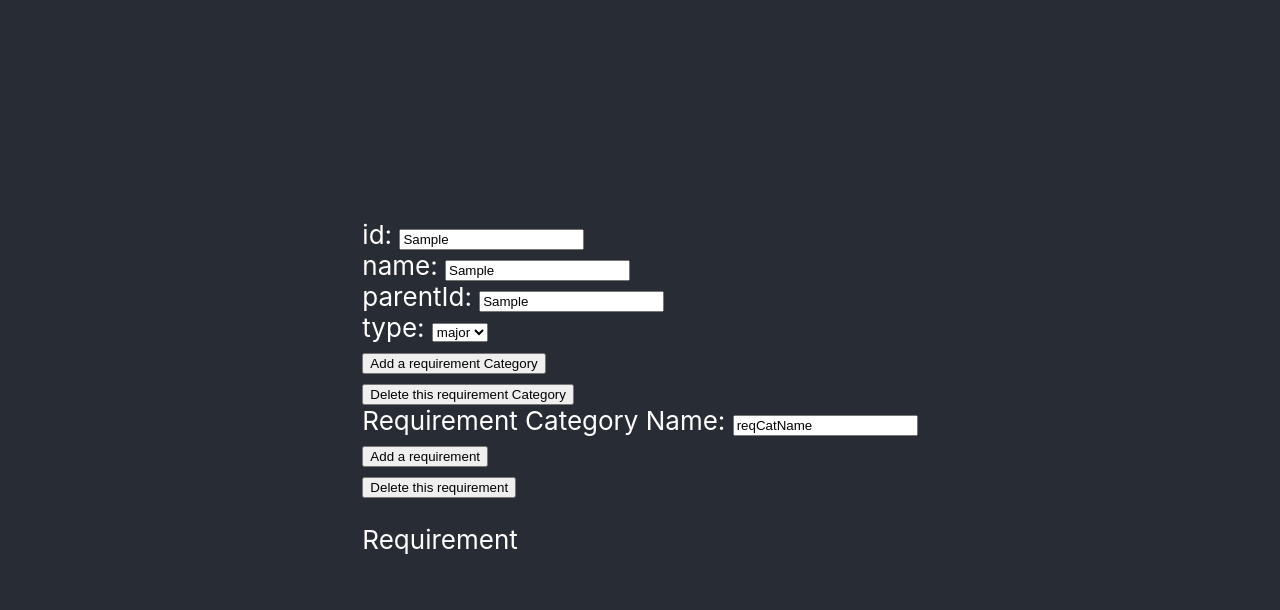
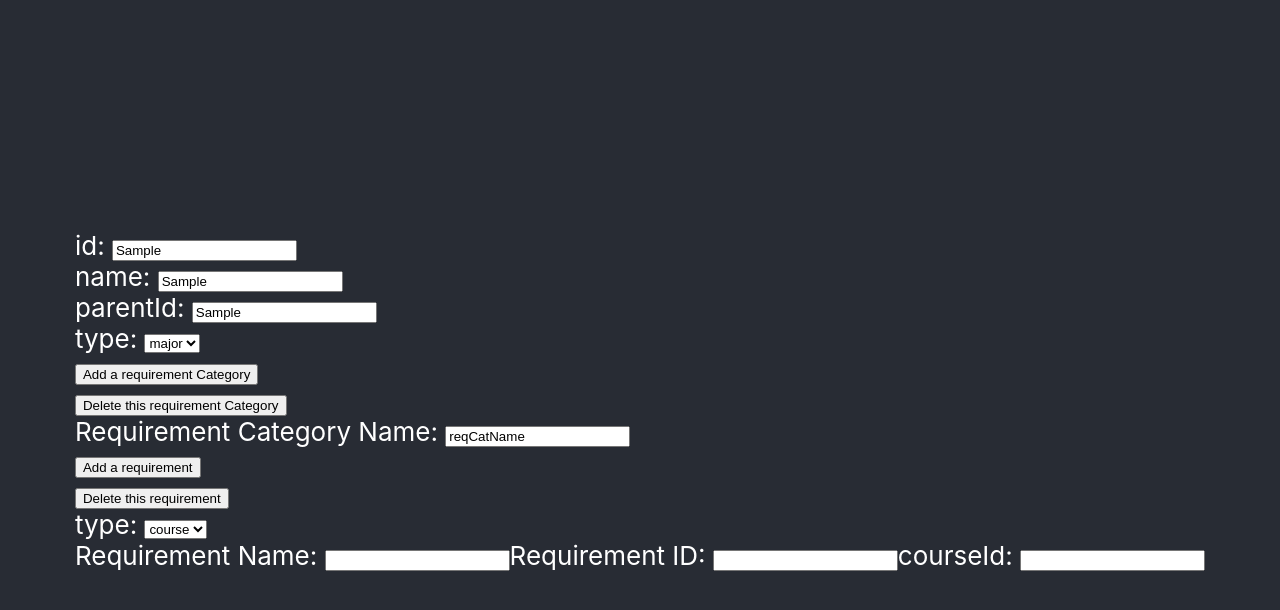
Before and after one commit to GradTrak/major-create-gradtrak, a React (Create React App) app in the folder gui/: page / in a window 1280 px wide. Both pictures are taken after typing "Sample", "Sample", "Sample" into the empty fields and a click on the button "Add a requirement". Shown: the top 610 px of the page. Built offline with nearby package versions, Linux system fonts and the light colour scheme.

Commit message:
add courserequirement

```diff
--- /dev/null
+++ b/gui/src/CourseRequirement.js
@@ -0,0 +1,54 @@
+import React, { Component } from 'react';
+class CourseRequirement extends React.Component {
+  constructor(props) {
+    super(props);
+    this.handleFieldChange = this.handleFieldChange.bind(this);
+  }
+  handleFieldChange = (field) => (event) => {
+    let data = {...this.props.value};
+    data[field] = event.target.value;
+    this.props.onChange({target:{value: data}});
+  }
+  render() {
+    return (
+      <div>
+      <div>
+        <label for="type">type: </label>
+        <select
+          name="type"
+          value={this.props.value.type}
+          onChange={this.handleFieldChange('type')}
+        >
+        <option value="course">course</option>
+        <option value="multi">multi</option>
+        <option value="poly">poly</option>
+        <option value="tag">tag</option>
+        </select>
+      </div>
+        <label for="name">Requirement Name: </label>
+        <input
+          name="name"
+          type="text"
+          value={this.props.value.name}
+          onChange={this.handleFieldChange('name')}
+        />
+        <label for="id">Requirement ID: </label>
+        <input
+          name="id"
+          type="text"
+          value={this.props.value.id}
+          onChange={this.handleFieldChange('id')}
+        />
+        <label for="courseId">courseId: </label>
+        <input
+          name="courseId"
+          type="text"
+          value={this.props.value.courseId}
+          onChange={this.handleFieldChange('courseId')}
+        />
+      </div>
+  );
+  }
+}
+
+export default CourseRequirement;
--- a/gui/src/RequirementsArray.js
+++ b/gui/src/RequirementsArray.js
@@ -1,5 +1,6 @@
 import React, { Component } from 'react';
-import Requirement from './Requirement'
+import Requirement from './Requirement';
+import CourseRequirement from './CourseRequirement';
 //https://www.sicara.ai/blog/2018-06-27-custom-nested-validated-forms-with-react please just copy this code
 class RequirementsArray extends React.Component {
   constructor(props) {
@@ -13,7 +14,7 @@ class RequirementsArray extends React.Component {
   }
   addReq = (e)=> {
     e.preventDefault();
-    let data = [...this.props.value, {name:'', type: ''}];
+    let data = [...this.props.value, {name:'', type: 'course'}];
     this.props.onChange({target:{value:data}});
   }
   delReq = index => (e) => {
@@ -31,7 +32,7 @@ class RequirementsArray extends React.Component {
           let requirementComponent;
           switch (req.type) {
             case 'course':
-              requirementComponent = <Requirement
+              requirementComponent = <CourseRequirement
               value= {req}
               onChange={this.handleFieldChange(index)}
             />
```
